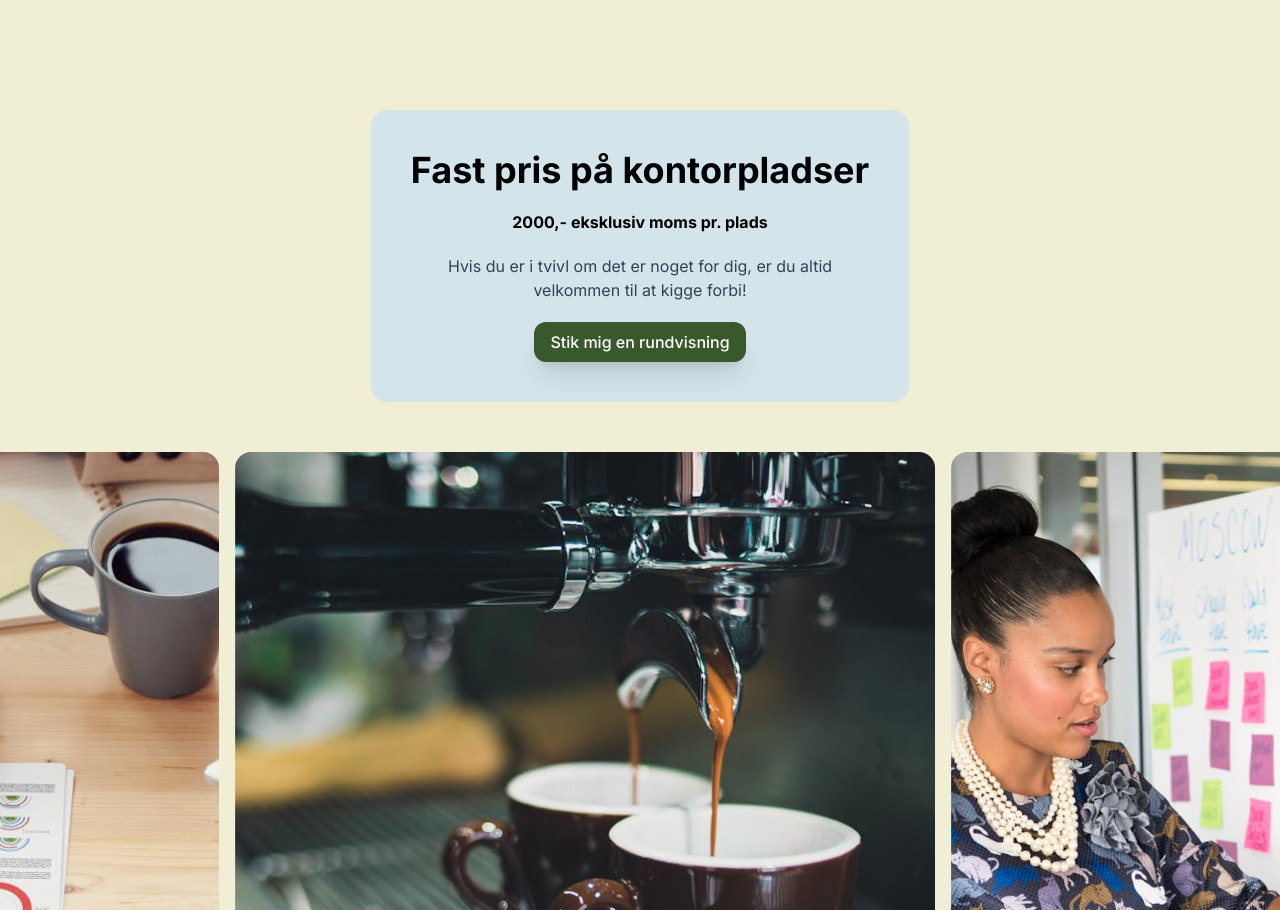
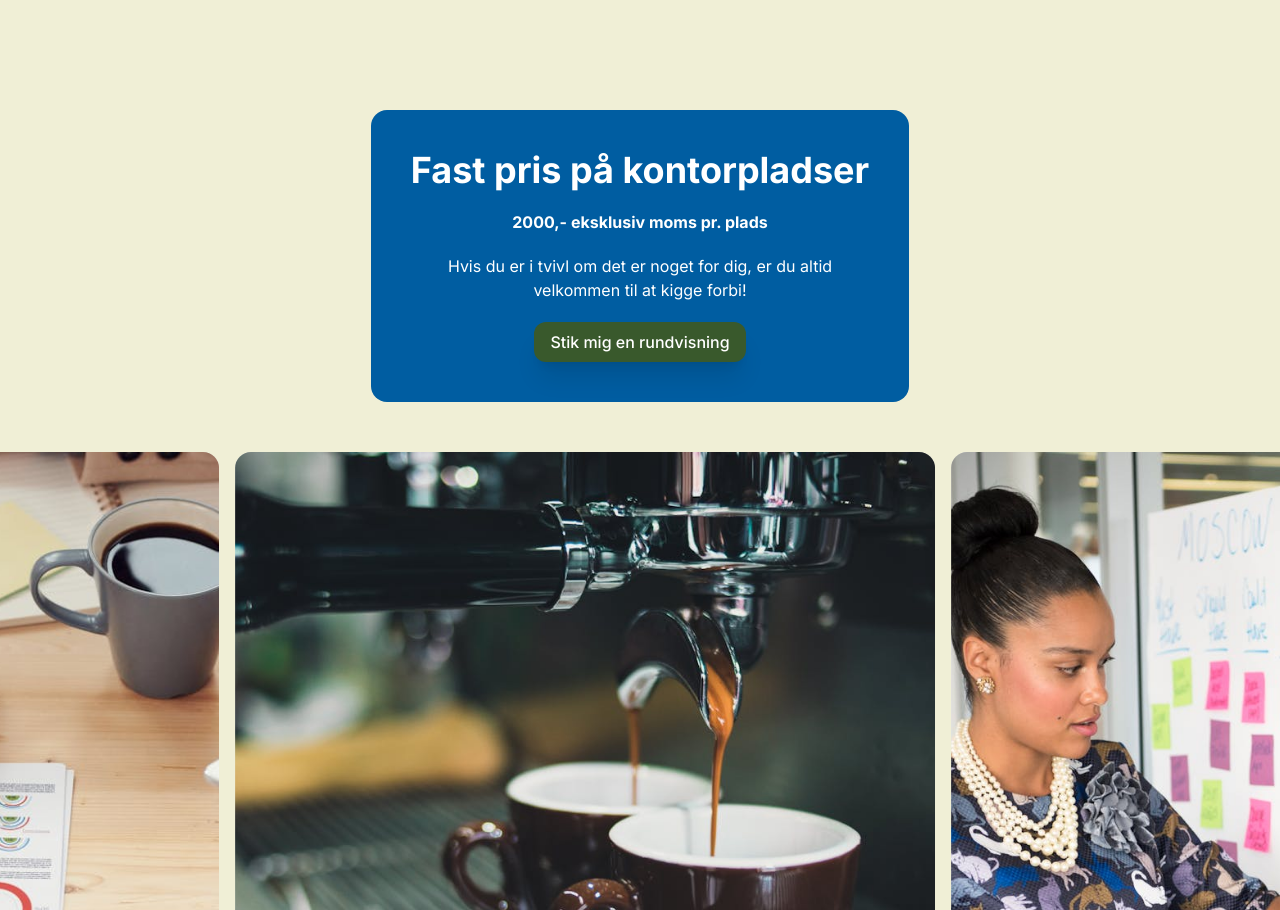
Before and after one commit to t-holmquist/sola, a Next.js app: page / in a window 1280 px wide. Shown: the part 1770-2680 px from the top of the page. Built offline with nearby package versions, Linux system fonts and the light colour scheme.

Commit message:
Updated accent color

```diff
--- a/components/pricing.tsx
+++ b/components/pricing.tsx
@@ -6,9 +6,9 @@ export const Pricing = () => {
   return (
     <div className="flex justify-center mt-28 mx-5">
         <div className="flex flex-col items-center bg-accent rounded-2xl p-10 gap-5 text-center">
-            <h2 className="text-2xl font-bold md:text-4xl text-black">Fast pris på kontorpladser</h2>
-            <p className="text-black font-bold max-w-lg">2000,- eksklusiv moms pr. plads</p>
-            <p className="text-slate-700 font-normal max-w-md">Hvis du er i tvivl om det er noget for dig, er du altid velkommen til at kigge forbi!</p>
+            <h2 className="text-2xl font-bold md:text-4xl text-white">Fast pris på kontorpladser</h2>
+            <p className="text-white font-bold max-w-lg">2000,- eksklusiv moms pr. plads</p>
+            <p className="text-white font-normal max-w-md">Hvis du er i tvivl om det er noget for dig, er du altid velkommen til at kigge forbi!</p>
             <Button text="Stik mig en rundvisning" className="bg-primary" link="mailto:kontakt@epilog.dk"/>
         </div>
     </div>
--- a/tailwind.config.ts
+++ b/tailwind.config.ts
@@ -18,7 +18,7 @@ const config: Config = {
         primary2: '#486b3a',
         secondary: '#af3523',
         secondary2: '#bb3f2c',
-        accent: '#d3e5eb',
+        accent: '#005da1',
         background: '#f0efd6',
       }
     },
```
